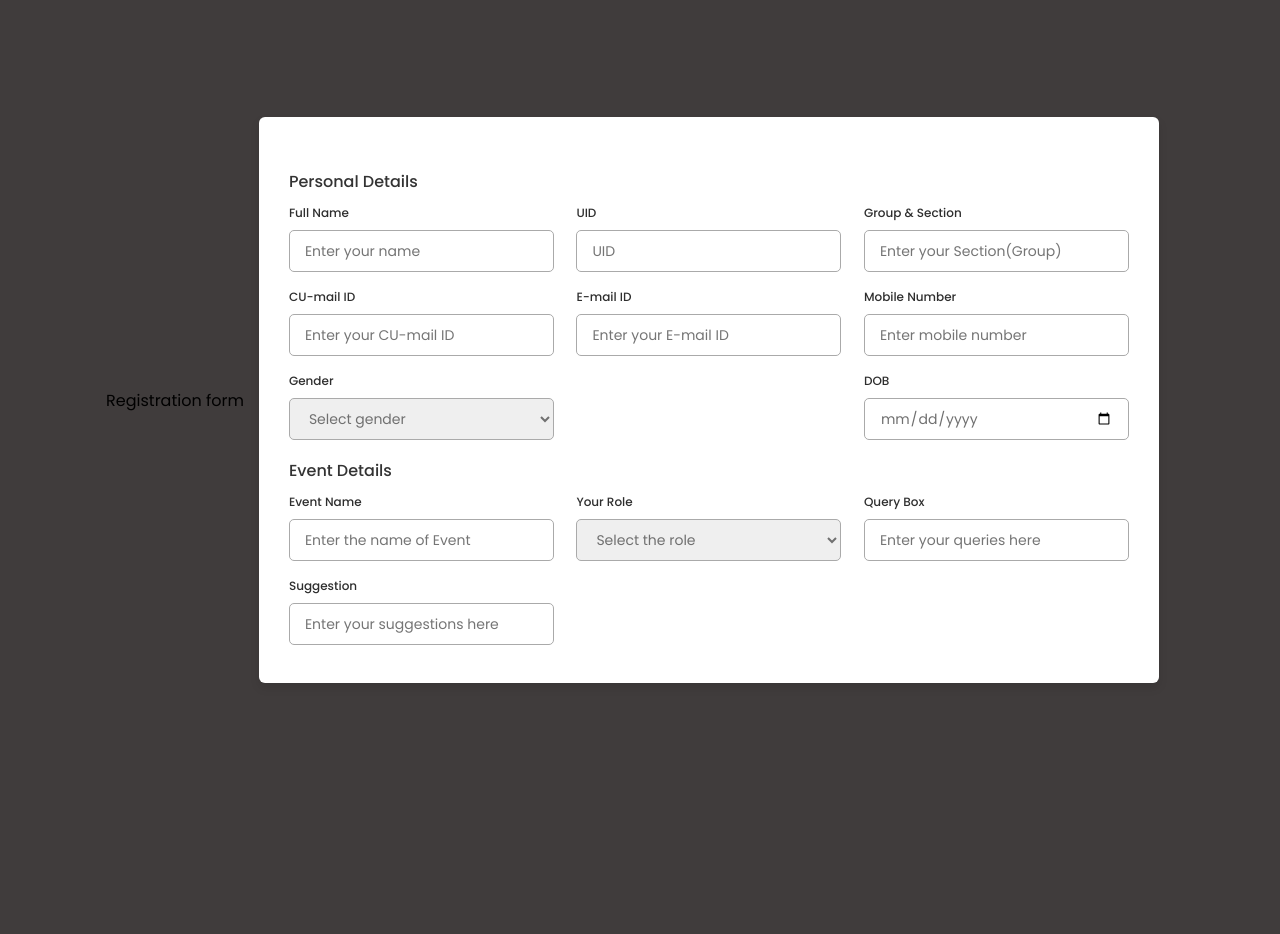
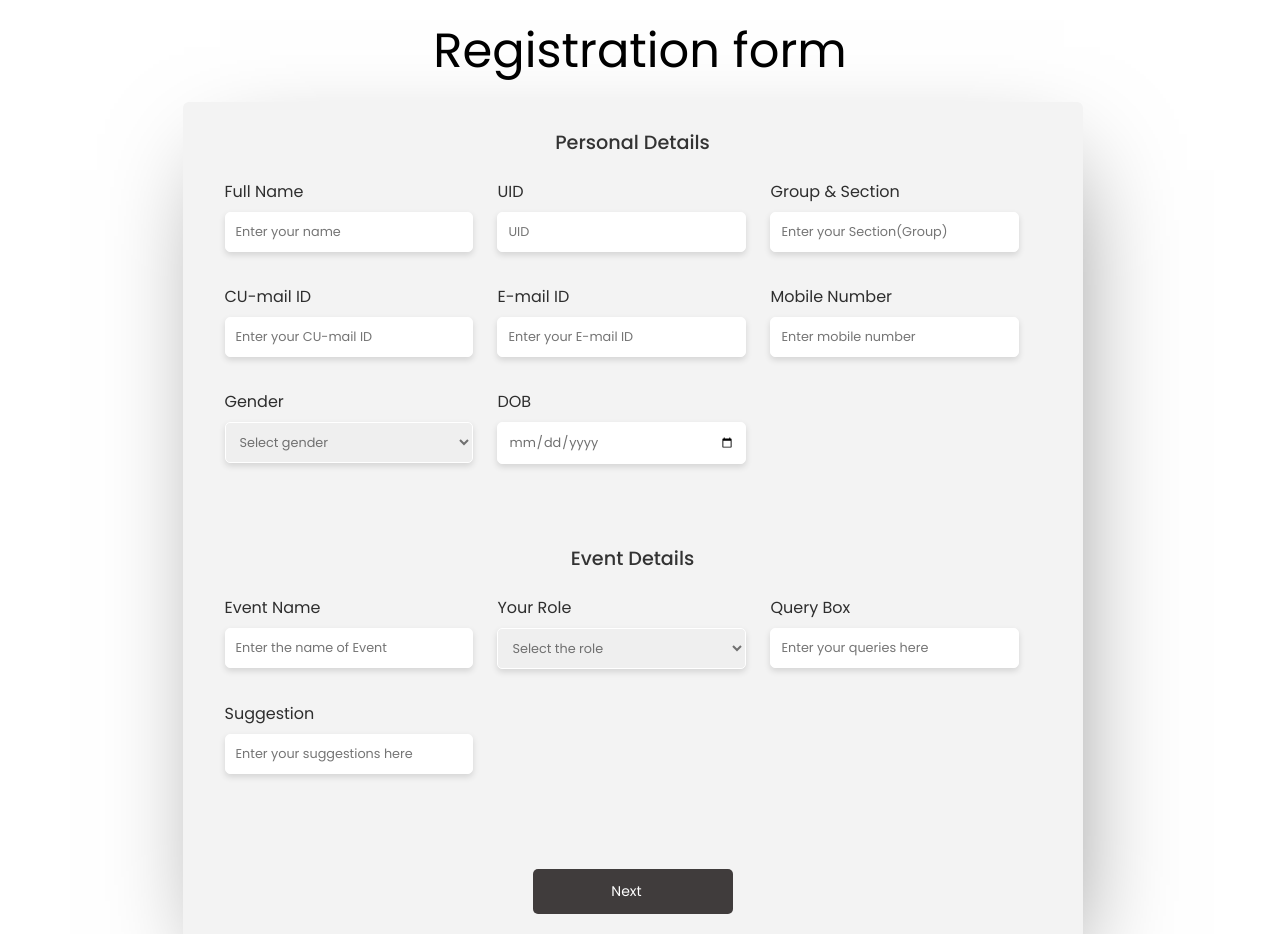
Before and after one commit to anchaltanwar/Code_, a plain HTML site: page Form.html in a window 1280 px wide. Shown: the top 934 px of the page. Before the commit the page ends 800 px from the top, so only its background shows below. Drawn offline with Linux system fonts and the light colour scheme; files that its build step writes are made by us from their sources.

Commit message:
Update Form.css

```diff
--- a/CSS/Form.css
+++ b/CSS/Form.css
@@ -9,45 +9,46 @@
 body{
     min-height: 100vh;
     display: flex;
+    flex-direction: column;
     align-items: center;
     justify-content: center;
-    background: #403c3c;
 }
 .container{
-    position: relative;
     max-width: 900px;
     width: 100%;
     border-radius: 6px;
-    padding: 30px;
-    margin: 0 15px;
-    background-color: #fff;
-    box-shadow: 0 5px 10px rgba(0,0,0,0.1);
+    padding: 0 30px;
+    margin: 0 15px 15px 0;
+    box-shadow: 9px 40px 101px -28px rgba(0,0,0,0.5);
+        background-color: #f3f3f3;
+
+}
+
+span{
+    text-align: center;
+}
+header{
+    font-size: 3rem;
+    padding: 15px;
+}
+
+.details-personal{
+    display: grid;
+    justify-items: center;
+    row-gap: 50px;
+    background-color: #f3f3f3;
 }
 .container header{
-    position: relative;
-    font-size: 20px;
-    font-weight: 600;
+    font-size: 2rem;
+    font-weight: 800;
     color: #333;
 }
-.container header::before{
-    content: "";
-    position: absolute;
-    left: 0;
-    bottom: -2px;
-    height: 3px;
-    width: 27px;
-    border-radius: 8px;
-    background-color: #403c3c;
-}
 .container form{
-    position: relative;
     margin-top: 16px;
     min-height: 490px;
     background-color: #fff;
-    overflow: hidden;
 }
 .container form .form{
-    position: absolute;
     background-color: #fff;
     transition: 0.3s ease;
 }
@@ -68,47 +69,50 @@ form.secActive .form.first{
 }
 .container form .title{
     display: block;
-    margin-bottom: 8px;
-    font-size: 16px;
+    font-size: 1.2rem;
     font-weight: 500;
-    margin: 6px 0;
+    margin: 10px 0;
     color: #333;
 }
 .container form .fields{
     display: flex;
-    align-items: center;
-    justify-content: space-between;
     flex-wrap: wrap;
 }
 form .fields .input-field{
     display: flex;
     width: calc(100% / 3 - 15px);
     flex-direction: column;
-    margin: 4px 0;
+    margin: 4px;
+    padding:8px;
 }
 .input-field label{
-    font-size: 12px;
-    font-weight: 500;
+    font-size: 1rem;
     color: #2e2e2e;
 }
+
 .input-field input, select{
     outline: none;
-    font-size: 14px;
+    font-size: 0.8rem;
     font-weight: 400;
-    color: #333;
     border-radius: 5px;
-    border: 1px solid #aaa;
-    padding: 0 15px;
-    height: 42px;
+    box-shadow: 0 3px 6px rgba(0,0,0,0.13);
+    border: 1px solid white;
+    color: rgb(156 163 175);
+    padding: 10px;
     margin: 8px 0;
 }
-.input-field input :focus,
+
+
+
+.input-field input:focus,
 .input-field select:focus{
-    box-shadow: 0 3px 6px rgba(0,0,0,0.13);
+    box-shadow: 0 3px 6px rgba(0,0,0,0.35);
+
 }
 .input-field select,
 .input-field input[type="date"]{
     color: #707070;
+
 }
 .input-field input[type="date"]:valid{
     color: #333;
@@ -134,7 +138,7 @@ form .fields .input-field{
     font-weight: 400;
 }
 form button:hover{
-    background-color: #bb1919;
+    background-color: black;
 }
 form button i,
 form .backBtn i{
```
